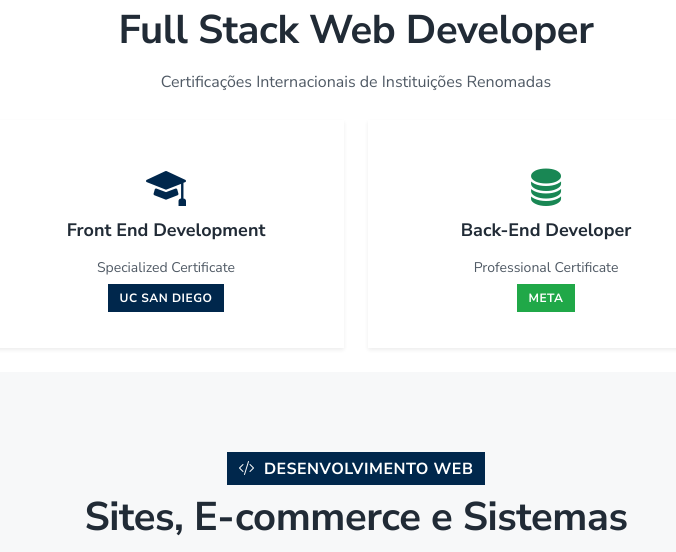
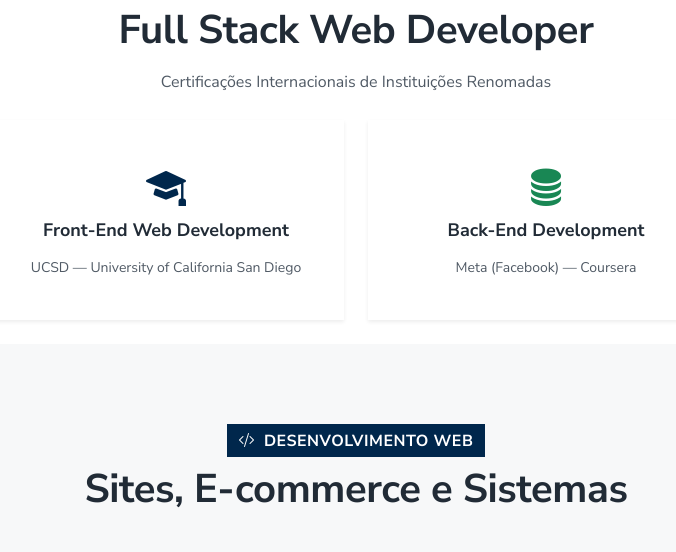
Before and after one commit to kelsonbrito50/ecommdev-demo, a Django app: page /servicos/ in a window 1280 px wide. Shown: the part 412-964 px from the top of the page, without its empty margins (284-960 px from the left). Run offline with Django 5.2, Linux system fonts and the light colour scheme; data comes from the database, SQL or seed files in the repository; data that the repository does not hold is empty; parts of the project's set-up code (start-up, migrations or seed data) failed here and were passed over.

Commit message:
fix: simplify certification names on services page

```diff
--- a/templates/servicos/lista.html
+++ b/templates/servicos/lista.html
@@ -26,9 +26,8 @@
                 <div class="card h-100 border-0 shadow-sm text-center p-3">
                     <div class="card-body">
                         <i class="bi bi-mortarboard-fill text-primary fs-1 mb-3"></i>
-                        <h6 class="fw-bold">Front End Development</h6>
-                        <p class="text-muted small mb-1">{% trans "Specialized Certificate" %}</p>
-                        <span class="badge bg-primary">UC San Diego</span>
+                        <h6 class="fw-bold">Front-End Web Development</h6>
+                        <p class="text-muted small mb-1">UCSD — University of California San Diego</p>
                     </div>
                 </div>
             </div>
@@ -36,9 +35,8 @@
                 <div class="card h-100 border-0 shadow-sm text-center p-3">
                     <div class="card-body">
                         <i class="bi bi-database-fill text-success fs-1 mb-3"></i>
-                        <h6 class="fw-bold">Back-End Developer</h6>
-                        <p class="text-muted small mb-1">{% trans "Professional Certificate" %}</p>
-                        <span class="badge bg-success">Meta</span>
+                        <h6 class="fw-bold">Back-End Development</h6>
+                        <p class="text-muted small mb-1">Meta (Facebook) — Coursera</p>
                     </div>
                 </div>
             </div>
```
